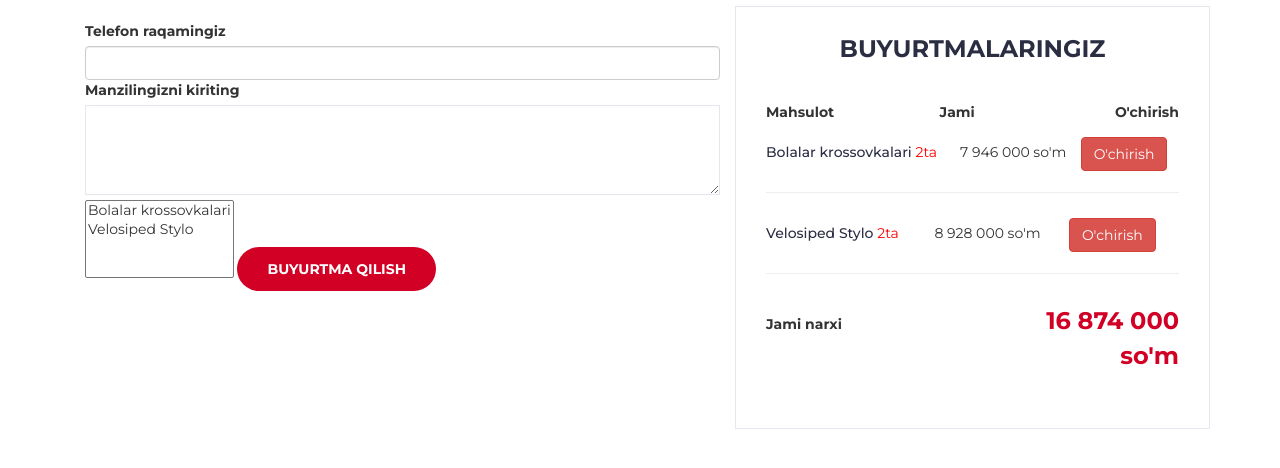
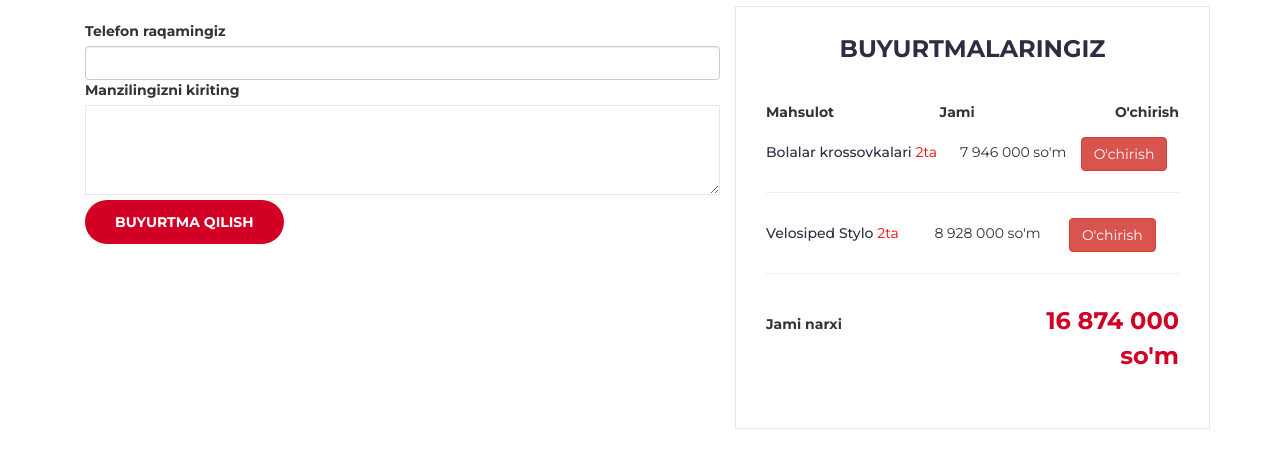
Before and after one commit to sodiqdevpython/e-shop-django, a Django app: page /checkout/ in a window 1280 px wide. Shown: the part 239-707 px from the top of the page. Run offline with Django 5.2, Linux system fonts and the light colour scheme; a user stored in the database is signed in; data comes from the database, SQL or seed files in the repository; parts of the project's set-up code (start-up, migrations or seed data) failed here and were passed over; some libraries are stand-ins or nearby versions.

Commit message:
fixed bugs in static

```diff
--- a/templates/checkout.html
+++ b/templates/checkout.html
@@ -23,9 +23,9 @@
 							<label>Manzilingizni kiriting</label>
 							<textarea name="adress" class="input" required></textarea>
 						</div>
-						<select name="order" class="form-select" multiple aria-label="Multiple select example">
+						<select style="display: none;" name="order" class="form-select" multiple aria-label="Multiple select example">
 							{% for i in user_orders %}
-							  <option value="{{i.id}}">{{ i.product }}</option>
+							  <option value="{{i.id}}" selected>{{ i.product }}</option>
 							{% endfor %}
 						</select>
 						<!-- /Order notes -->
```
